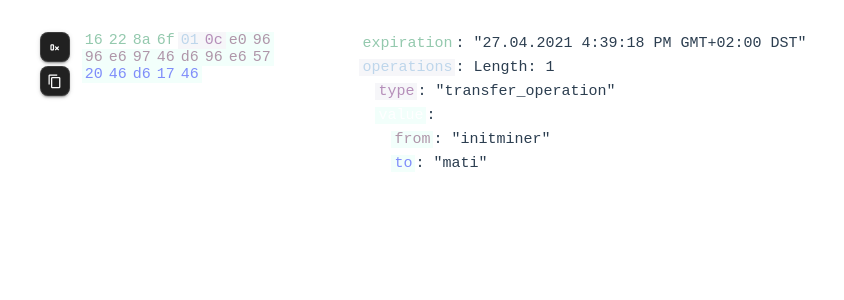
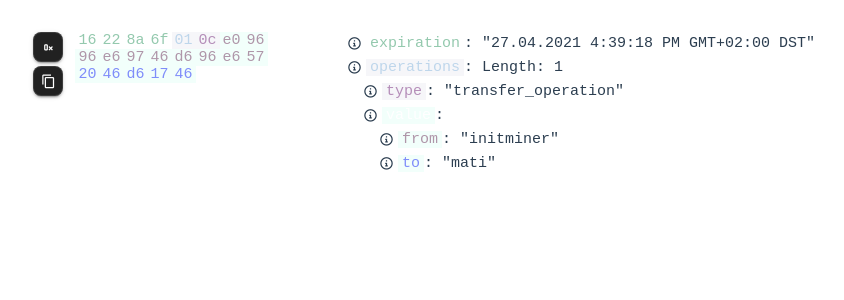
Before and after one commit to openhive-network/component-binary-view, a Vue app: page / in a window 1280 px wide. Shown: the top 300 px of the page, without its empty margins (70-914 px from the left). Built offline with nearby package versions, Linux system fonts and the light colour scheme.

Commit message:
Add property detailed view

```diff
--- a/src/components/BinaryView/BinaryView.vue
+++ b/src/components/BinaryView/BinaryView.vue
@@ -15,6 +15,7 @@ store.indexBinaryData(props.data)
 </script>
 
 <template>
+  <div>
     <div class="binary-container">
       <div class="left-pane">
         <ActionButtons class="mr-3 left-pane-actions-buttons" />
@@ -27,6 +28,7 @@ store.indexBinaryData(props.data)
       <div class="right-pane">
         <div v-for="(offset, index) in props.data.offsets" :key="index">
           <KeyProp :data="offset" />
+        </div>
       </div>
     </div>
   </div>
--- a/src/components/BinaryView/components/KeyProp.vue
+++ b/src/components/BinaryView/components/KeyProp.vue
@@ -8,6 +8,17 @@ const props = defineProps<{
 }>()
 
 const { index, nestedLevel, colors, key, displayValue, range } = store.nextData('KeyProp')
+
+const normalizeHexValue = (data: number) => {
+  return (
+    '0x' +
+    data
+      .toString(16)
+      .match(/.{1,2}/g)!
+      .map((node) => node.padStart(2, '0'))
+      .join('')
+  )
+}
 </script>
 
 <template>
@@ -20,11 +31,31 @@ const { index, nestedLevel, colors, key, displayValue, range } = store.nextData(
       @mouseenter="store.setHighligh(range.start, range.end)"
       @mouseleave="store.leaveHighlight()"
     >
+      <v-tooltip location="top">
+        <template v-slot:activator="{ props }">
+          <v-icon class="mr-1" size="xs" v-bind="props">mdi-information-slab-circle-outline</v-icon>
+        </template>
+        <div class="keyprop-details">
+          <div>
+            <span class="mr-2">Size: </span><b>{{ range.end - range.start }}B</b>
+          </div>
+          <div>
+            <span class="mr-2">Start: </span><b>{{ normalizeHexValue(range.start) }}</b>
+          </div>
+          <div>
+            <span class="mr-2">End: </span><b>{{ normalizeHexValue(range.end) }}</b>
+          </div>
+        </div>
+      </v-tooltip>
       <span v-if="displayValue === undefined">
-        <span :style="{ ...colors.css, color: 'white', 'padding': '0 3px' }"  class="binary-view-force-bold-rarget">{{ key }}</span>:
+        <span
+          :style="{ ...colors.css, color: 'white' }"
+          class="px-1 binary-view-force-bold-rarget"
+          >{{ key }}</span
+        >:
       </span>
-      <span v-else>
-        <span :style="{ ...colors.css, 'padding': '0 3px' }" class="binary-view-force-bold-rarget">{{ key }}</span>
+      <span v-else class="pr-1">
+        <span :style="colors.css" class="px-1 binary-view-force-bold-rarget">{{ key }}</span>
         <span v-if="props.data.type === 'pod'">: {{ JSON.stringify(displayValue) }}</span>
         <span v-else>: {{ displayValue }}</span>
       </span>
@@ -42,4 +73,11 @@ const { index, nestedLevel, colors, key, displayValue, range } = store.nextData(
 .props-key-data {
   cursor: pointer;
 }
+.keyprop-details > div {
+  display: flex;
+  justify-content: space-between;
+}
+.keyprop-details > div > b {
+  font-family: 'Courier New', Courier, monospace;
+}
 </style>
--- a/src/components/BinaryView/store.ts
+++ b/src/components/BinaryView/store.ts
@@ -52,7 +52,6 @@ export const useBinaryViewStore = defineStore('binaryView', {
       const index = this.nextIndex('internal_store');
 
       const nestedLevel = this.nestedLevels[index] = (this.nestedLevels[index - 1] ?? 0) + (prev ? (prev?.type === 'pod' ? 0 : 1) : 0);
-      console.log(node.key, nestedLevel);
       const previousBackgroundColor = nestedLevel === 0 ? { r: 0, g: 0, b: 0, a: 0 } : this.colors[index - 1]?.backgroundColor
       this.colors[index] = generateRandomColorSpace(node.key, node.type === 'pod' ? previousBackgroundColor : undefined);
 
@@ -94,7 +93,7 @@ export const useBinaryViewStore = defineStore('binaryView', {
       const index = this.nextIndex(indexingKey);
 
       return {
-        index: this.currentIndex[index],
+        index: index,
         nestedLevel: this.nestedLevels[index],
         colors: this.colors[index],
         range: this.rangeData[index],
```
Lines whose indentation alone changed are shown as unchanged.
